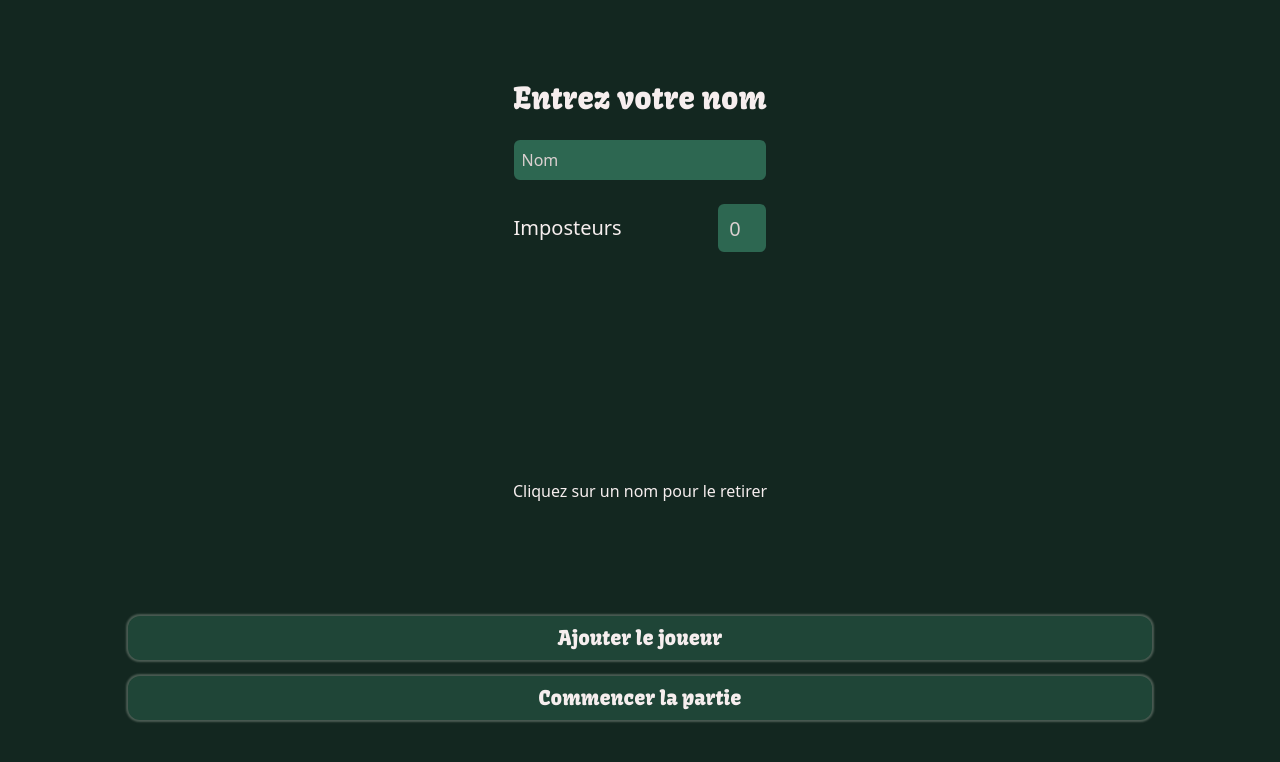
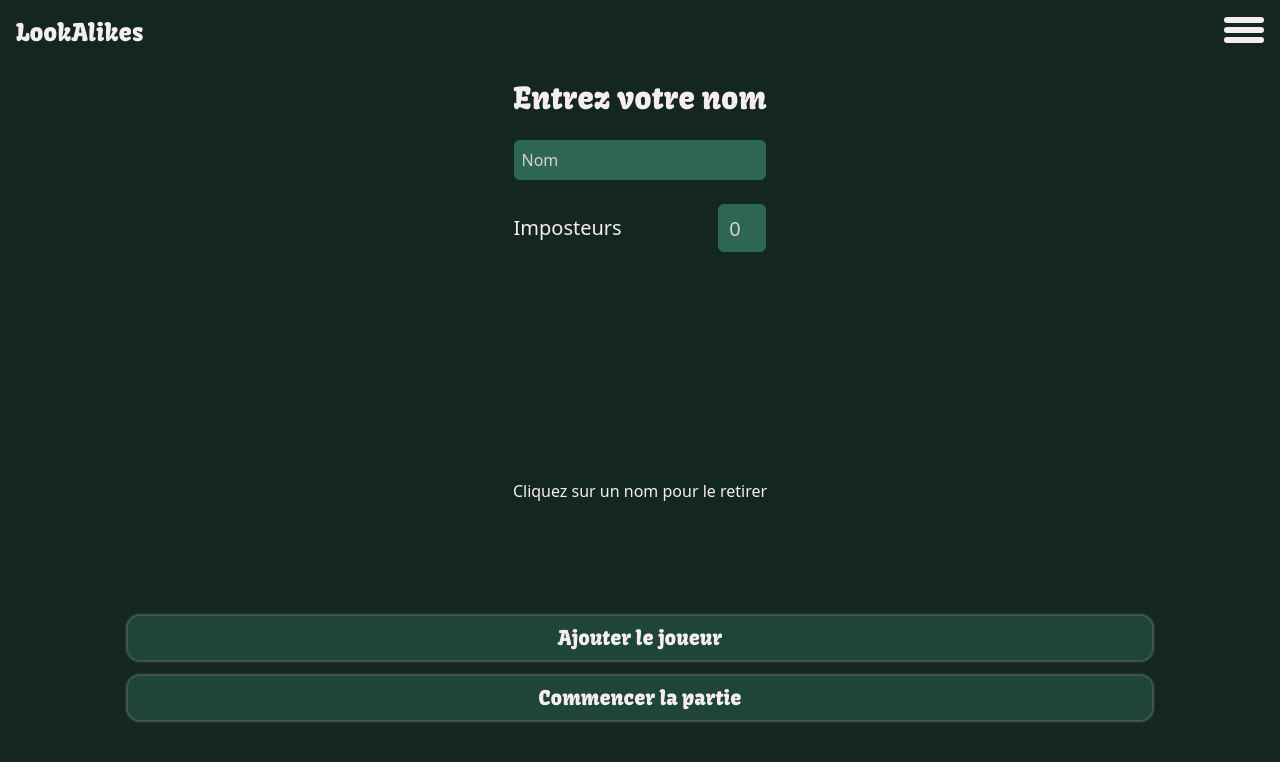
Before and after one commit to juless54/LookAlikes, a Vue app: page /imagesGame in a window 1280 px wide. Shown: the top 762 px of the page. Built offline with nearby package versions, Linux system fonts and the light colour scheme.

Commit message:
✨ create and display the navbar

```diff
--- /dev/null
+++ b/src/components/Navbar.vue
@@ -0,0 +1,34 @@
+<script setup>
+import { ref } from 'vue'
+import { RouterLink } from 'vue-router'
+
+// show or hide menu
+const showMenu = ref(false)
+
+// bars for menu icon
+const menuBar = [0, 1, 2]
+
+// show or hide menu
+function toggleMenu() {
+  showMenu.value = !showMenu.value
+}
+</script>
+
+<template>
+  <nav class="flex flex-row items-center justify-between fixed top-0 w-full text-twhite z-10 p-4">
+    <h2 class="font-kavoon text-2xl">LookAlikes</h2>
+    <div class="flex flex-col items-center space-y-1 relative">
+      <div
+        @click="toggleMenu()"
+        v-for="number in menuBar"
+        class="bg-twhite w-10 h-1.5 rounded-md"
+      />
+      <div
+        :class="showMenu ? 'translate-x-0' : 'translate-x-[50vw]'"
+        class="absolute top-10 right-0 bg-box w-[30vw] p-2 rounded-md text-center transition-all duration-300 ease-in-out"
+      >
+        <RouterLink to="/">Accueil</RouterLink>
+      </div>
+    </div>
+  </nav>
+</template>
--- a/src/views/ImagesGame.vue
+++ b/src/views/ImagesGame.vue
@@ -3,6 +3,7 @@ import PlayerNamesView from '@/views/PlayerNamesView.vue'
 import PlayerRoleRevealView from '@/views/PlayerRoleRevealView.vue'
 import PlayerVoteView from '@/views/PlayerVoteView.vue'
 import GameEndView from '@/views/GameEndView.vue'
+import Navbar from '@/components/Navbar.vue'
 import { useGameStateStore } from '@/stores/gamestate'
 import { storeToRefs } from 'pinia'
 
@@ -12,6 +13,7 @@ const { gameState } = storeToRefs(gameStateStore)
 
 <template>
   <main>
+    <Navbar />
     <PlayerNamesView v-show="gameState === 'PlayerNames'" />
     <PlayerRoleRevealView v-show="gameState === 'GameStart'" />
     <PlayerVoteView v-show="gameState === 'GameVote'" />
```
